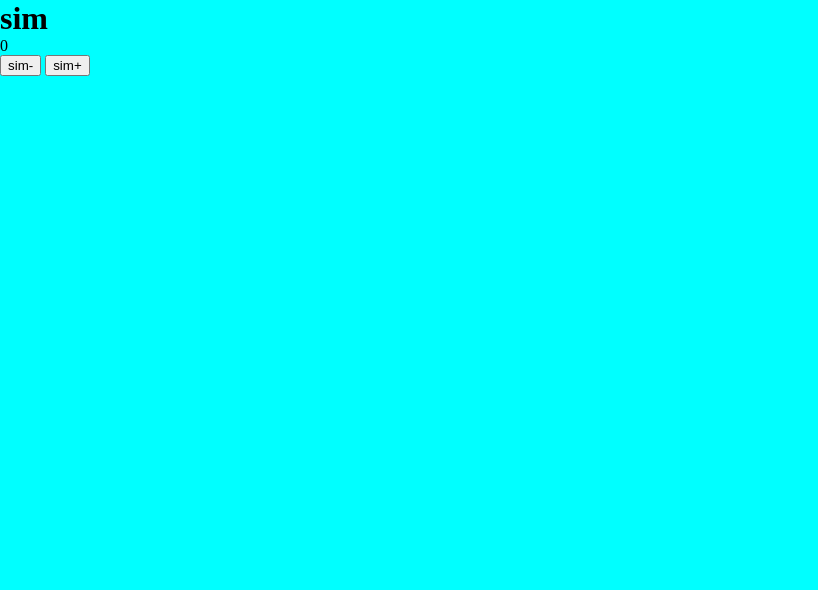
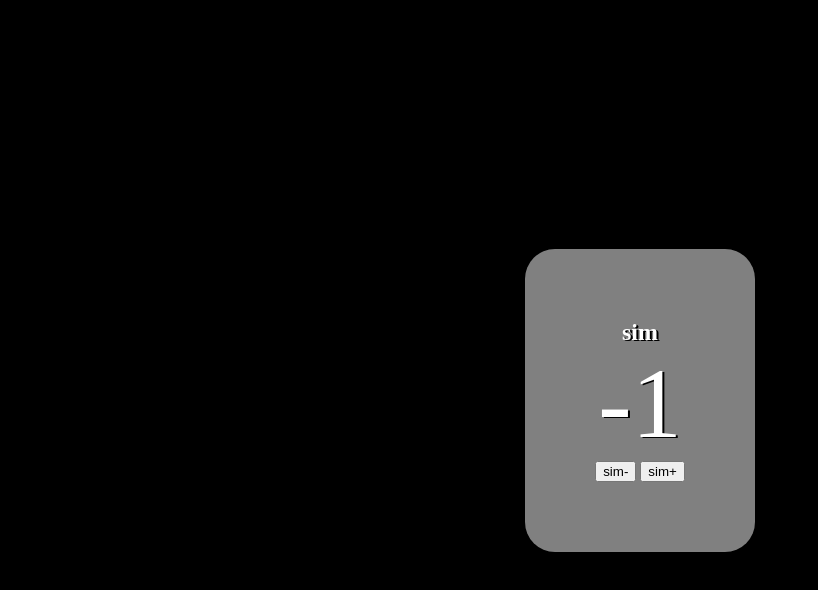
Before and after one commit to Matcollet/testHTML, a plain HTML site: page indexxxxx.html in a window 1280 px wide. Both pictures are taken after a click on the button "sim-". Shown: the whole page, without its empty margins (0-818 px from the left). Drawn offline with Linux system fonts and the light colour scheme.

Commit message:
fhgtfgfjg

```diff
--- a/indexxxxx.html
+++ b/indexxxxx.html
@@ -10,14 +10,50 @@
             box-sizing: border-box;
         }
         body {
-            background: cyan;
+            min-height: 100vh;
+            background: black;
+            place-content: center;
+            place-items: center;
+        }
+        section {
+            background: grey;
+            color: white;
+            padding: 70px;
+            border-radius: 30px;
+            text-align: center;
+        }
+        p {
+            text-shadow: 2px 1px black;
+            font-size: 100px
+        }
+        h1 {
+            text-shadow: 2px 1px black;
         }
     </style>
 </head>
 <body>
-    <h1>sim</h1>
-    <p>0</p>
-    <button onclick="menosim()">sim-</button>
-    <button onclick="maisim()">sim+</button>
+    <section>
+        <h1>sim</h1>
+        <p>0</p>
+        <button onclick="menosim()">sim-</button>
+        <button onclick="maisim()">sim+</button>
+    </section>
 </body>
+<script>
+    let numero = 0
+
+    function menosim() {
+        numero--
+        render()
+    }
+    function maisim() {
+        numero++
+        render()
+    }
+    function render() {
+        const p = document.querySelector("p")
+        p.innerText = numero
+    }
+    render()
+</script>
 </html>
```
Also changed, not shown: indexxxxxx.html (added, +36 -0 lines).
